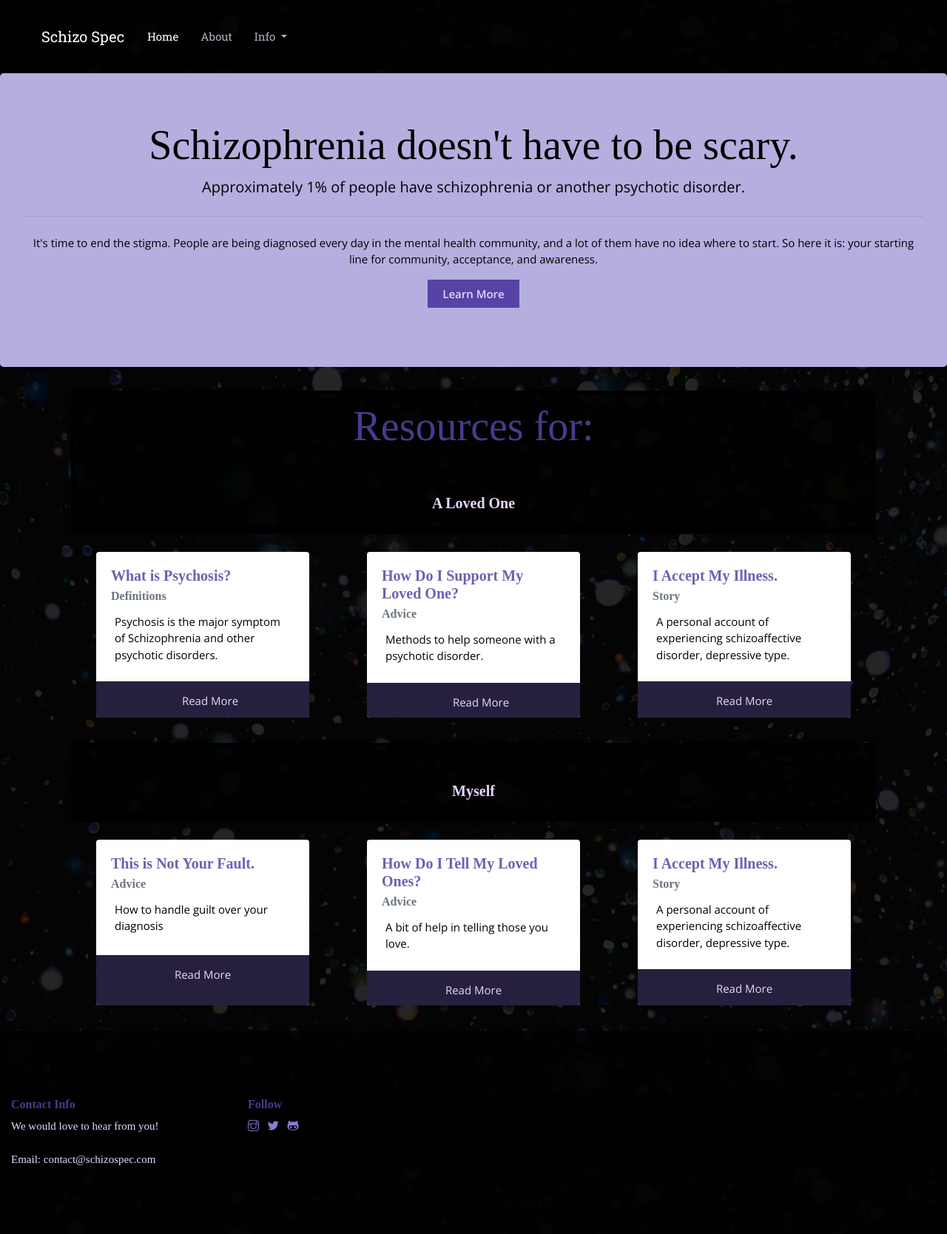
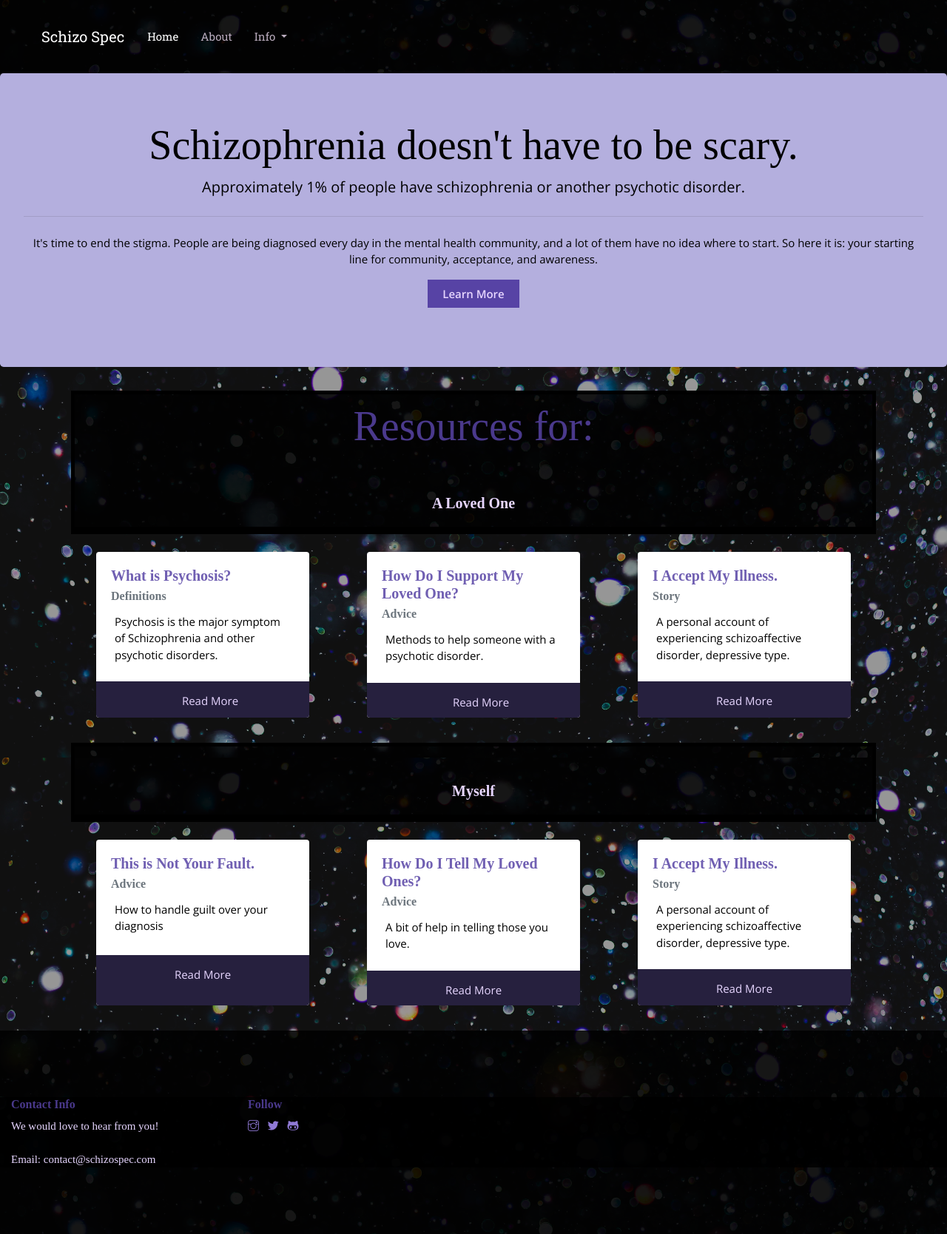
Before and after one commit to alexiams/Schizospec, a PHP site: page /main/home.html in a window 1280 px wide. Shown: the whole page at 74% size. Run offline with PHP 8.4, Linux system fonts and the light colour scheme; some web fonts are replaced.

Commit message:
worked on some filter stuff

```diff
--- a/css/style.css
+++ b/css/style.css
@@ -857,7 +857,7 @@ blockquote {
 
 
 .container{
-  background-color:#37393A;
+  background-color:#000000cc;
 }
 
 .jt-top, .jt-sub, .jt-bot {
@@ -1000,7 +1000,7 @@ background: #000000d9;
 }
 
 .filter {
-  background: #000000d9;
+  background: #00000066;
   background-attachment: fixed;
 }
 
```
